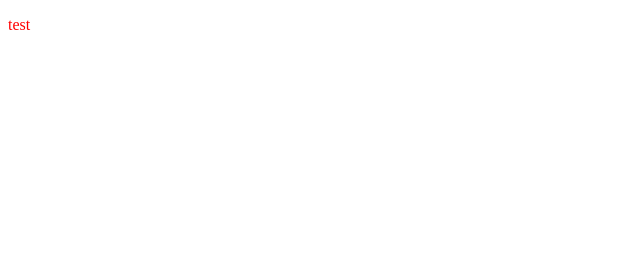
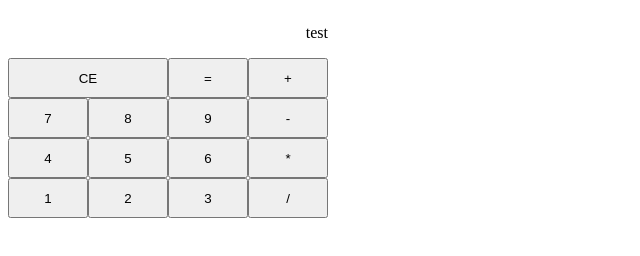
Before and after one commit to ronangleeson11/calculator, a plain HTML site: page index.html in a window 1280 px wide. Shown: the whole page, without its empty margins (0-640 px from the left). Drawn offline with Linux system fonts and the light colour scheme.

Commit message:
HTML for buttons and JS for operations

```diff
--- a/index.html
+++ b/index.html
@@ -8,6 +8,26 @@
     <script src="script.js" defer></script>
 </head>
 <body>
+    <div class="calculator">
+        <p class="screen">test</p>
+        <div class="buttons">
+            <button class="clear">CE</button>
+            <button>=</button>
+            <button>+</button>
+            <button>7</button>
+            <button>8</button>
+            <button>9</button>
+            <button>-</button>
+            <button>4</button>
+            <button>5</button>
+            <button>6</button>
+            <button>*</button>
+            <button>1</button>
+            <button>2</button>
+            <button>3</button>
+            <button>/</button>
 
+        </div>
+    </div>
 </body>
 </html>
--- a/script.js
+++ b/script.js
@@ -1,4 +1,34 @@
-let body = document.querySelector("body");
-let p = document.createElement("p");
-p.textContent = "test";
-body.appendChild(p);
+function add(op1, op2) {
+    return op1 + op2;
+}
+
+function subtract(op1, op2) {
+    return op1 - op2;
+}
+
+function multiply(op1, op2) {
+    return op1 * op2;
+}
+
+function divide(op1, op2) {
+    return op1 / op2;
+}
+
+function operate(op1, op2, opr) {
+    switch (opr) {
+        case "add":
+            return add(op1, op2);
+            break;
+        case "subtract":
+            return subtract(op1, op2);
+            break;
+        case "multiply":
+            return multiply(op1, op2);
+            break;
+        case "divide":
+            return divide(op1, op2);
+            break;
+    }
+}
+
+let op1, op2, opr;
--- a/style.css
+++ b/style.css
@@ -1,3 +1,21 @@
-p {
-    color: red;
+.calculator {
+    display: flex;
+    flex-direction: column;
+    width: 25vw;
+    align-items: flex-end;
 }
+
+.buttons {
+    display: flex;
+    flex-wrap: wrap;
+}
+
+button {
+    flex: 25%;
+    aspect-ratio: 2/1;
+}
+
+.clear {
+    flex: 50%;
+    aspect-ratio: 4/1;
+}
```
